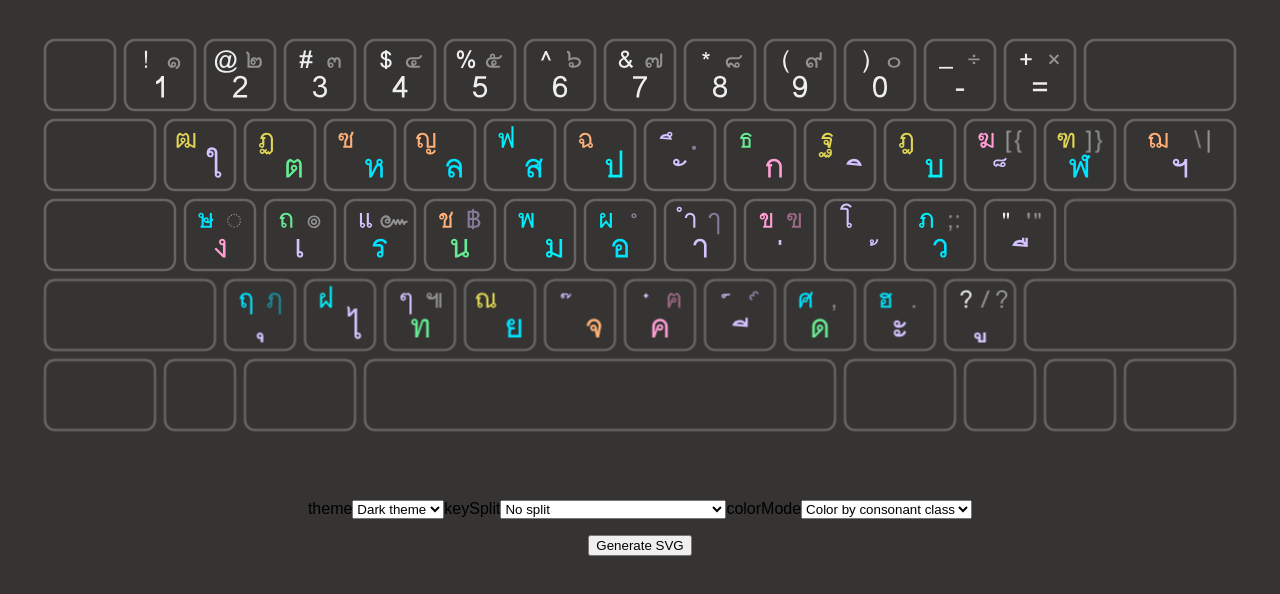
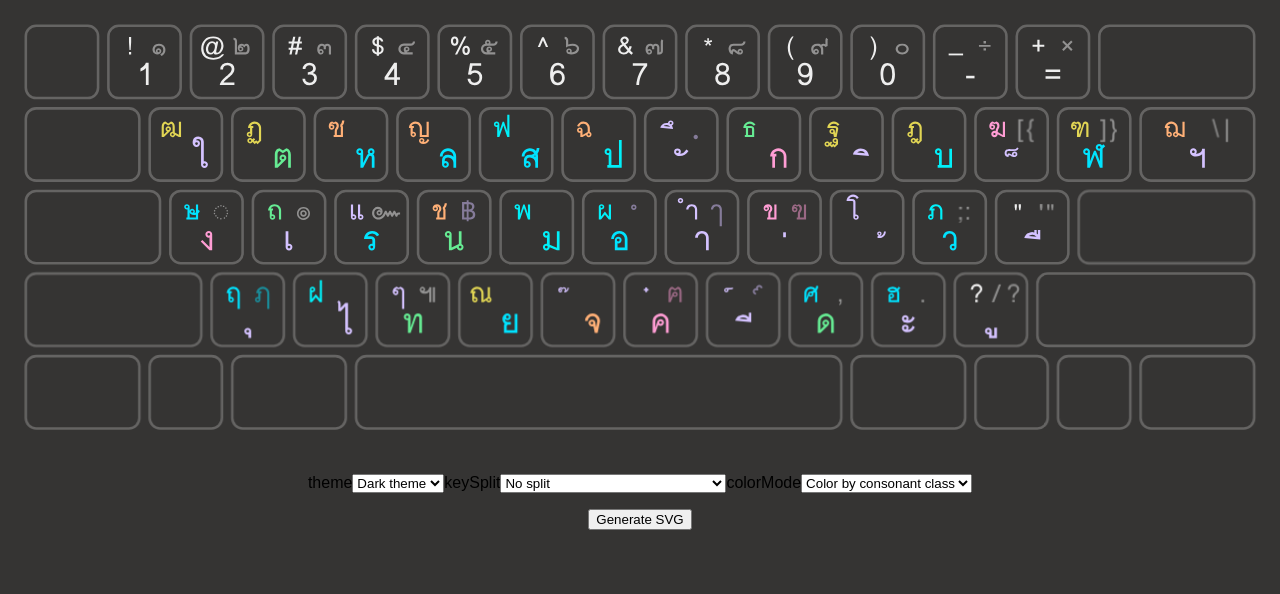
Before and after one commit to dtinth/manoonchai.svg, a React (Vite) app: page / in a window 1280 px wide. Shown: the top 594 px of the page. Built offline with nearby package versions, Linux system fonts and the light colour scheme.

Commit message:
Render SVG background

```diff
--- a/api/_render.tsx
+++ b/api/_render.tsx
@@ -1,6 +1,6 @@
 import React from 'react'
 import Keyboard from '../src/Keyboard'
 
-export function renderSvg(settings: any) {
-  return <Keyboard settings={settings} />
+export function renderSvg({ bg, ...settings }: any) {
+  return <Keyboard settings={settings} bg={!!bg} />
 }
--- a/src/Keyboard.tsx
+++ b/src/Keyboard.tsx
@@ -36,9 +36,11 @@ export type Settings = {
 export default function Keyboard({
   settings,
   extra,
+  bg,
 }: {
   settings: Partial<Settings>
   extra?: React.ReactNode
+  bg?: boolean
 }) {
   const appliedSettings: Settings = Object.fromEntries(
     Object.entries(settingsSchema).map(([key, value]) => {
@@ -50,7 +52,7 @@ export default function Keyboard({
     keySplitterModes[settingsSchema.keySplit.default]
   const appearance = useAppearance(appliedSettings)
   const unitSizePts = 8
-  const insetPts = 16
+  const insetPts = 8
   let totalUnits = keyWidths[0].reduce((a, b) => a + b) + keySplitter.units
   const svgWidth = totalUnits * unitSizePts + 2 * insetPts
   const svgHeight = keyWidths.length * 4 * unitSizePts + 2 * insetPts
@@ -68,14 +70,19 @@ export default function Keyboard({
         xmlns="http://www.w3.org/2000/svg"
         xmlnsXlink="http://www.w3.org/1999/xlink"
       >
+        {bg && (
+          <rect
+            x={0}
+            y={0}
+            width={svgWidth}
+            height={svgHeight}
+            fill={background}
+            rx={8}
+          />
+        )}
         {extra}
-        <style>{`
-          .label {
-            font-family: Waree;
-          }
-        `}</style>
         {keyWidths.map((widths, row) => {
-          const y = insetPts + row * 4 * unitSizePts
+          const y = insetPts + row * 4 * unitSizePts + keyInsetPts
           let currentUnits = 0
           return widths.map((widthUnits, column) => {
             currentUnits += keySplitter.marginLeft(row, column)
```
